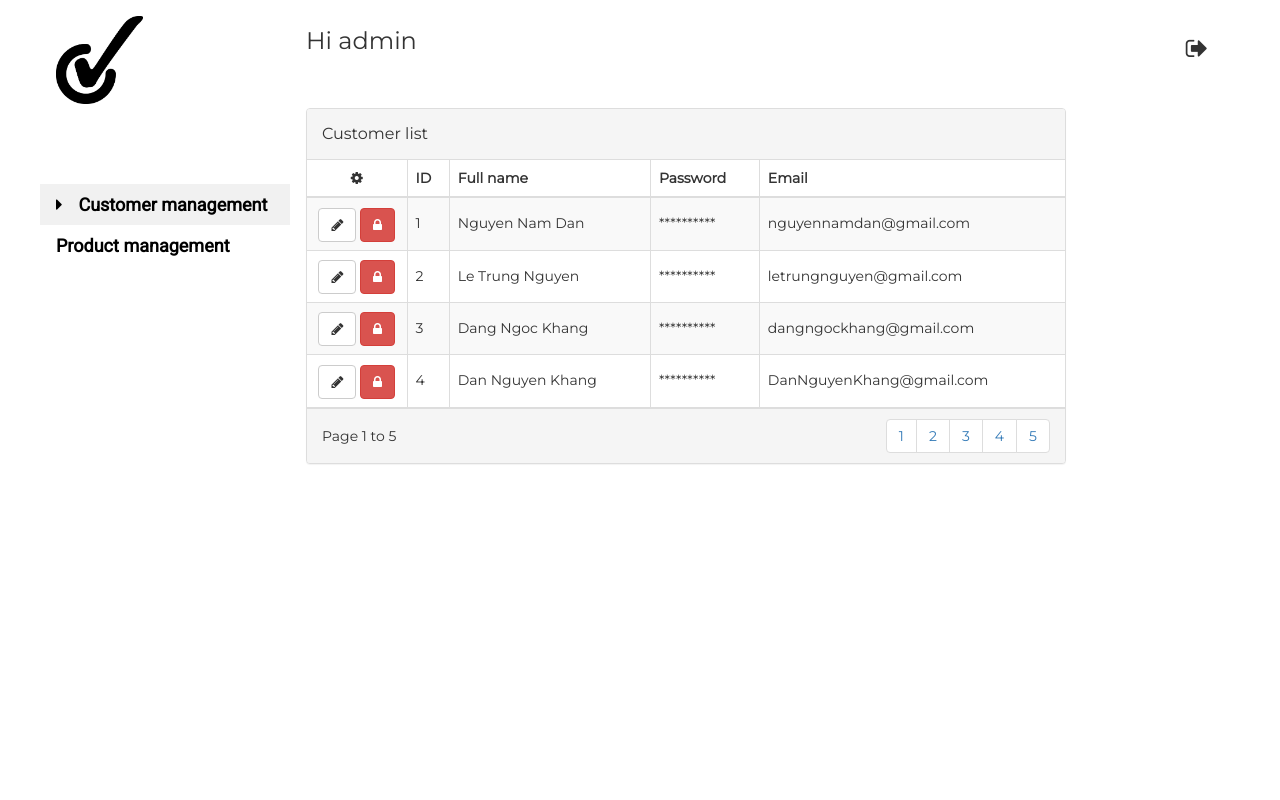
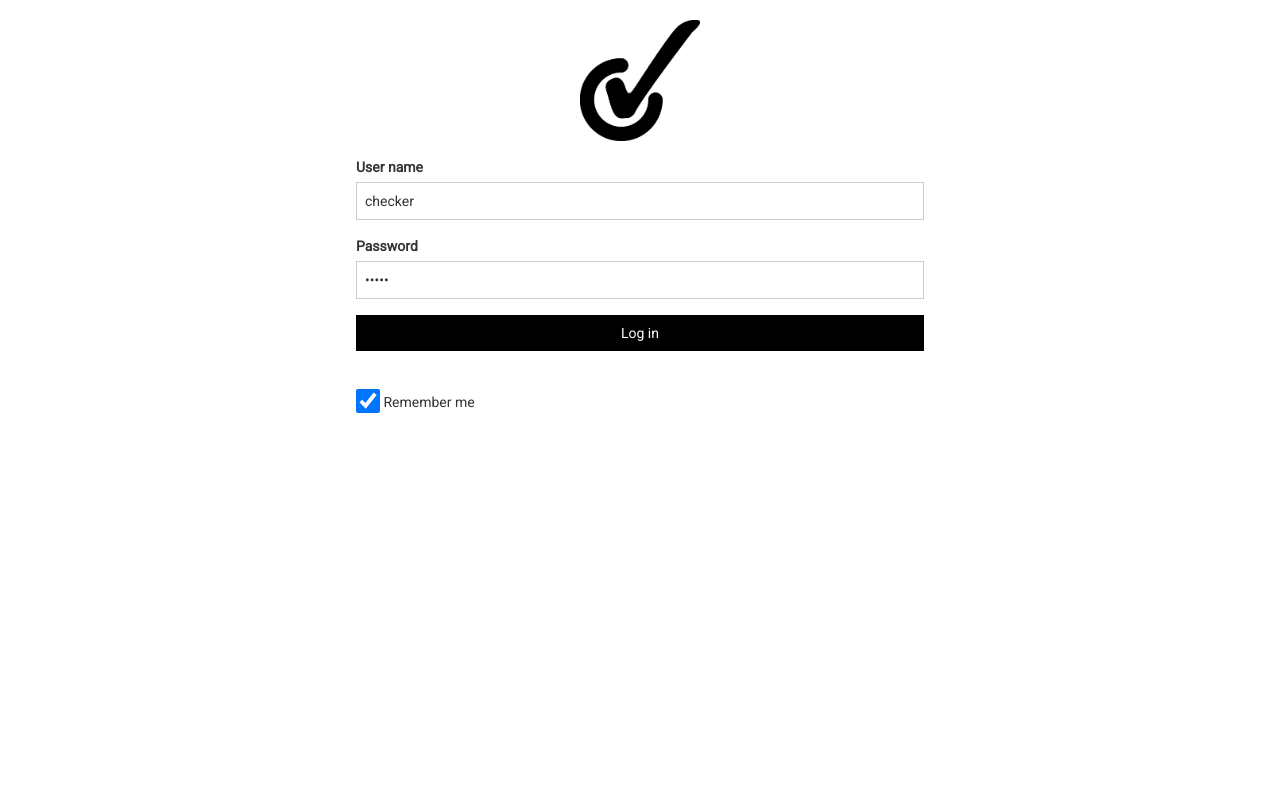
Before and after one commit to ltnguyen1710/Web2, a PHP site: page /admin.php in a window 1280 px wide. Run offline with PHP 8.4, Linux system fonts and the light colour scheme; some libraries are stand-ins or nearby versions.

Commit message:
update login admin

```diff
--- a/admin.php
+++ b/admin.php
@@ -1,4 +1,10 @@
 <!DOCTYPE html>
+<?php
+require_once('login.php');
+if (isset($_POST['admin'])) {
+   adminlogin($_POST['admin'], $_POST['psw']);
+}
+?>
 <html>
 <title>CHECKERVIET</title>
 <meta charset="UTF-8">
@@ -8,8 +14,7 @@
 <link rel="stylesheet" href="https://fonts.googleapis.com/css?family=Montserrat">
 <link rel="stylesheet" href="https://cdnjs.cloudflare.com/ajax/libs/font-awesome/4.7.0/css/font-awesome.min.css">
 <link rel="stylesheet" href="https://maxcdn.bootstrapcdn.com/bootstrap/3.3.6/css/bootstrap.min.css">
-<link href="https://cdnjs.cloudflare.com/ajax/libs/font-awesome/4.4.0/css/font-awesome.min.css" rel="stylesheet"
-  type="text/css">
+<link href="https://cdnjs.cloudflare.com/ajax/libs/font-awesome/4.4.0/css/font-awesome.min.css" rel="stylesheet" type="text/css">
 <script src="https://maxcdn.bootstrapcdn.com/bootstrap/3.3.6/js/bootstrap.min.js"></script>
 <script src="js/jquery-1.11.1.min.js"></script>
 <style>
@@ -79,8 +84,12 @@
     line-height: 34px;
   }
 </style>
+<?php
+require_once('login.php');
+if (isLoginedAdmin()) {
+?>
 
-<body class="w3-content" style="max-width:1200px">
+  <body class="w3-content" action="admin.php" style="max-width:1200px">
 
     <!-- Sidebar/menu -->
     <nav class="w3-sidebar w3-bar-block w3-white w3-collapse w3-top" style="z-index:3;width:250px" id="mySidebar">
@@ -89,21 +98,19 @@
         <a href="#"><img src="Images/ANHNEN/logocheck.jpg" alt="LOGO" width="40%"></a>
       </div>
       <div class="w3-padding-64 w3-large w3-text-gray" style="font-weight:bold">
-      <a href="admin.html" class="w3-button w3-block w3-light-grey w3-left-align" ><i  class="fa fa-caret-right w3-margin-right"></i>Customer management</a>
-      <a href="Productmanagement.html" class="w3-bar-item w3-button w3-white">Product management</a>
+        <a href="admin.html" class="w3-button w3-block w3-light-grey w3-left-align"><i class="fa fa-caret-right w3-margin-right"></i>Customer management</a>
+        <a href="Productmanagement.php" class="w3-bar-item w3-button w3-white">Product management</a>
       </div>
     </nav>
 
     <!-- Top menu on small screens -->
     <header class="w3-bar w3-top w3-hide-large w3-black w3-xlarge">
       <div class="w3-bar-item w3-wide"><a href="demo.html" class="w3-button">CHECKERVIET</div>
-    <a href="javascript:void(0)" class="w3-bar-item w3-button w3-padding-10 w3-right" onclick="w3_open()"><i
-        class="fa fa-bars"></i></a>
+      <a href="javascript:void(0)" class="w3-bar-item w3-button w3-padding-10 w3-right" onclick="w3_open()"><i class="fa fa-bars"></i></a>
     </header>
 
     <!-- Overlay effect when opening sidebar on small screens -->
-  <div class="w3-overlay w3-hide-large" onclick="w3_close()" style="cursor:pointer" title="close side menu"
-    id="myOverlay"></div>
+    <div class="w3-overlay w3-hide-large" onclick="w3_close()" style="cursor:pointer" title="close side menu" id="myOverlay"></div>
 
     <!-- !PAGE CONTENT! -->
     <div class="w3-main" style="margin-left:250px">
@@ -117,7 +124,7 @@
         <p class="w3-right">
 
           <!-- Log out icon -->
-        <a href="demo.html" class="w3-bar-item w3-button  w3-right">
+          <a href="logout.php" class="w3-bar-item w3-button  w3-right">
             <i class="fa fa-sign-out  "></i>
           </a>
 
@@ -260,7 +267,6 @@
           document.getElementById("mySidebar").style.display = "none";
           document.getElementById("myOverlay").style.display = "none";
         }
-
       </script>
       <script>
         function myFunction(x) {
@@ -269,5 +275,37 @@
       </script>
       <script src="IMGDEMO/jquery-2.1.4.min.js"></script>
   </body>
+<?php
+} else {
+?>
+
+  <body>
+
+      <div class="w3-modal-content" style="max-width:600px">
+
+        <div class="w3-center  "><br>
+          <img src="Images/ANHNEN/logocheck.jpg" alt="" width="20%">
+        </div>
+
+        <form action='admin.php' method="post" class="w3-container">
+          <div class="w3-section">
+            <label><b>User name</b></label>
+            <input class="w3-input w3-border w3-margin-bottom" type="text" placeholder="Enter User name" name="admin" required value="checker">
+            <label><b>Password</b></label>
+            <input class="w3-input w3-border" type="password" placeholder="Enter Password" name="psw" required value="12345">
+            <input class="w3-button w3-block w3-black w3-section w3-padding" type="submit" value="Log in">
+            <input class="w3-check w3-margin-top " type="checkbox" checked="checked"> Remember me
+          </div>
+        </form>
+
+
+
+      </div>
+
+  </body>
+<?php
+}
+?>
+
 
 </html>
--- a/login.php
+++ b/login.php
@@ -22,6 +22,33 @@ function login($user, $pass)
     }
     $con->close();
 }
+function adminlogin($admin, $pass){
+    $servername = "localhost";
+    $username = "root";
+    $password = "";
+    $dbname = "dct119c2";
+    $con = new mysqli($servername, $username, $password, $dbname);
+    if ($con->connect_error) {
+        die("Connection failed " . $con->connect_error);
+    }
+    $sql = "Select * from admin where userAD='" . $admin . "'";
+    $result = $con->query($sql);
+    if ($result->num_rows > 0) {
+        if ($row = $result->fetch_assoc()) {
+            if ($row['passAD'] = $pass) {
+                $_SESSION['admin'] = $admin;
+                return $admin;
+            }
+        }
+    }
+    $con->close();
+}
+function isLoginedAdmin(){
+    return isset($_SESSION['admin']);
+}
+function logoutAdmin(){
+    unset($_SESSION['admin']);
+}
 function isLogined()
 {
     return isset($_SESSION['username']);
--- a/logout.php
+++ b/logout.php
@@ -1,6 +1,7 @@
 <?php
 require('login.php');
 logout();
+logoutAdmin();
 header('Location: demo.php');
 exit;
 ?>
```
Lines whose indentation alone changed are shown as unchanged.
